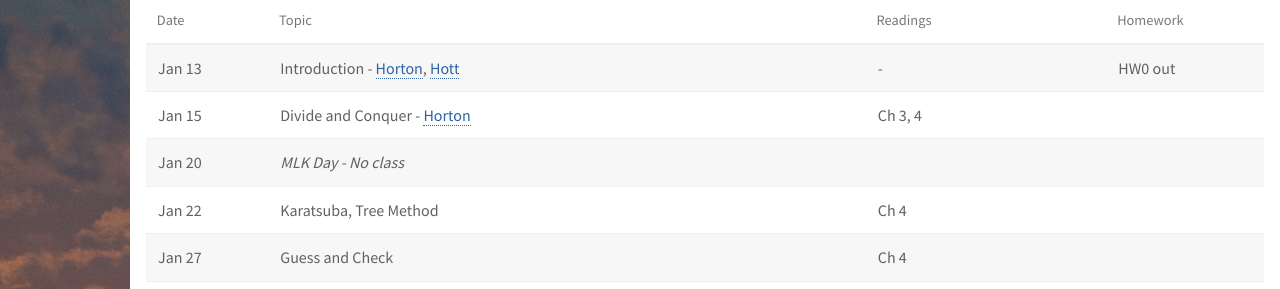
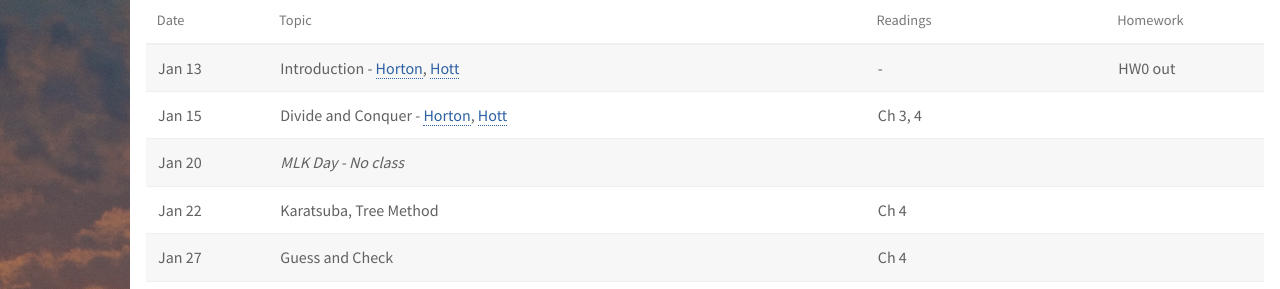
Before and after one commit to deternitydx/uvacs4102, a Jekyll site: the page built from index.md, in a window 1280 px wide and 900 px high, scrolled down 665 px. Shown: the part 155-444 px from the top of the window. Built offline with Jekyll 4.4.1, drawn with Linux system fonts in a browser that asks for light colours; nearby versions of some CDN libraries; library files that are not in the unit come from our copies.

Commit message:
Added l2 for robbie

```diff
--- a/index.md
+++ b/index.md
@@ -41,7 +41,7 @@ This is a tentative full-semester schedule of topics addressed.  As we go throug
 | Date    | Topic                                   | Readings             | Homework        |
 | ------- | -------------------------               | -------------------  | --------------- |
 | Jan 13  | Introduction - [Horton](lectures/horton/l1.pdf), [Hott](lectures/robbie/l1.pdf)                           | -                    | HW0 out         |
-| Jan 15  | Divide and Conquer - [Horton](lectures/horton/l2.pdf)                     | Ch 3, 4              |                 |
+| Jan 15  | Divide and Conquer - [Horton](lectures/horton/l2.pdf), [Hott](lectures/robbie/l2.pdf)                     | Ch 3, 4              |                 |
 | Jan 20  | *MLK Day - No class*                    |                      |                 |
 | Jan 22  | Karatsuba, Tree Method                  | Ch 4                 |                 |
 | Jan 27  | Guess and Check                         | Ch 4                 |                 |
```
Also changed, not shown: 1 other file.
